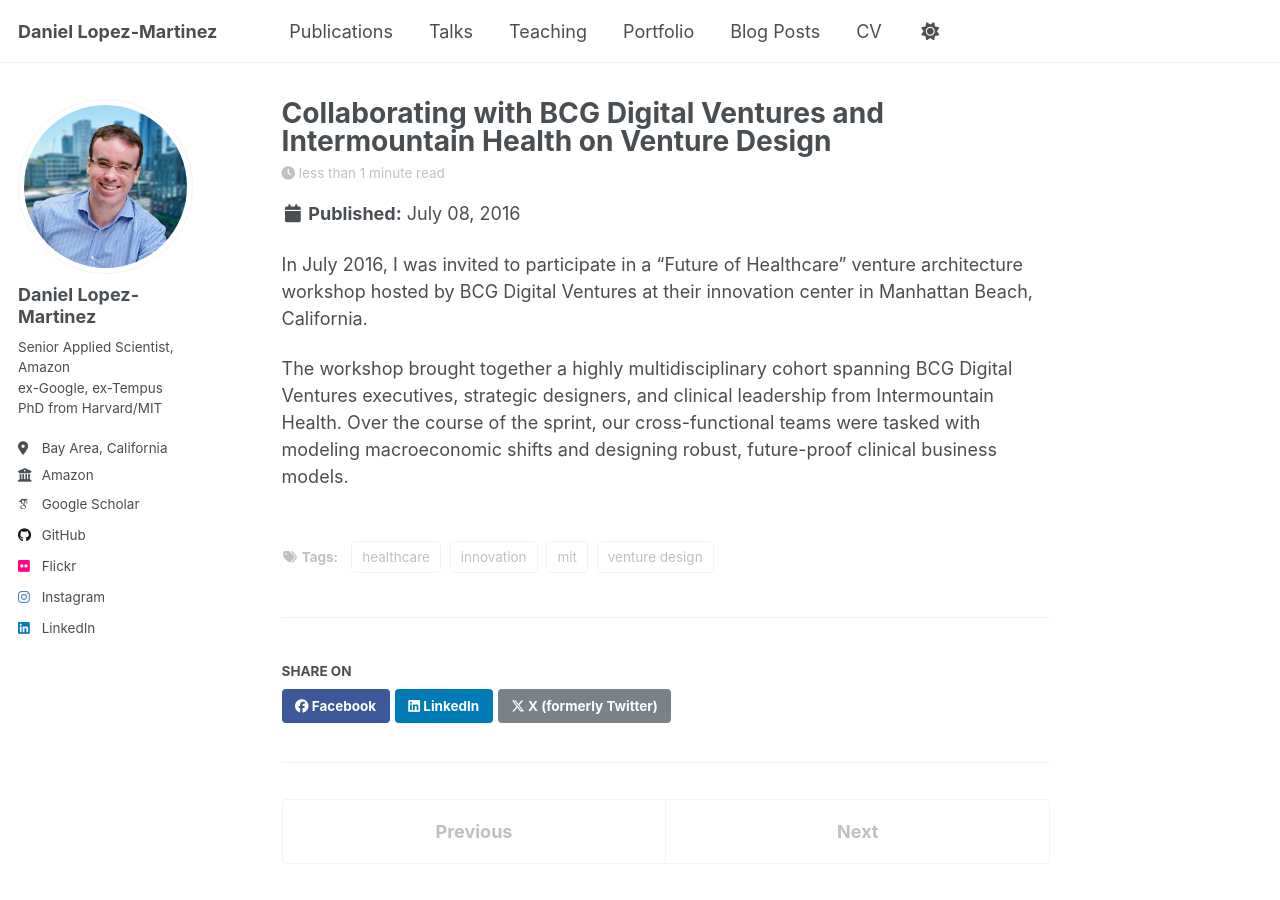
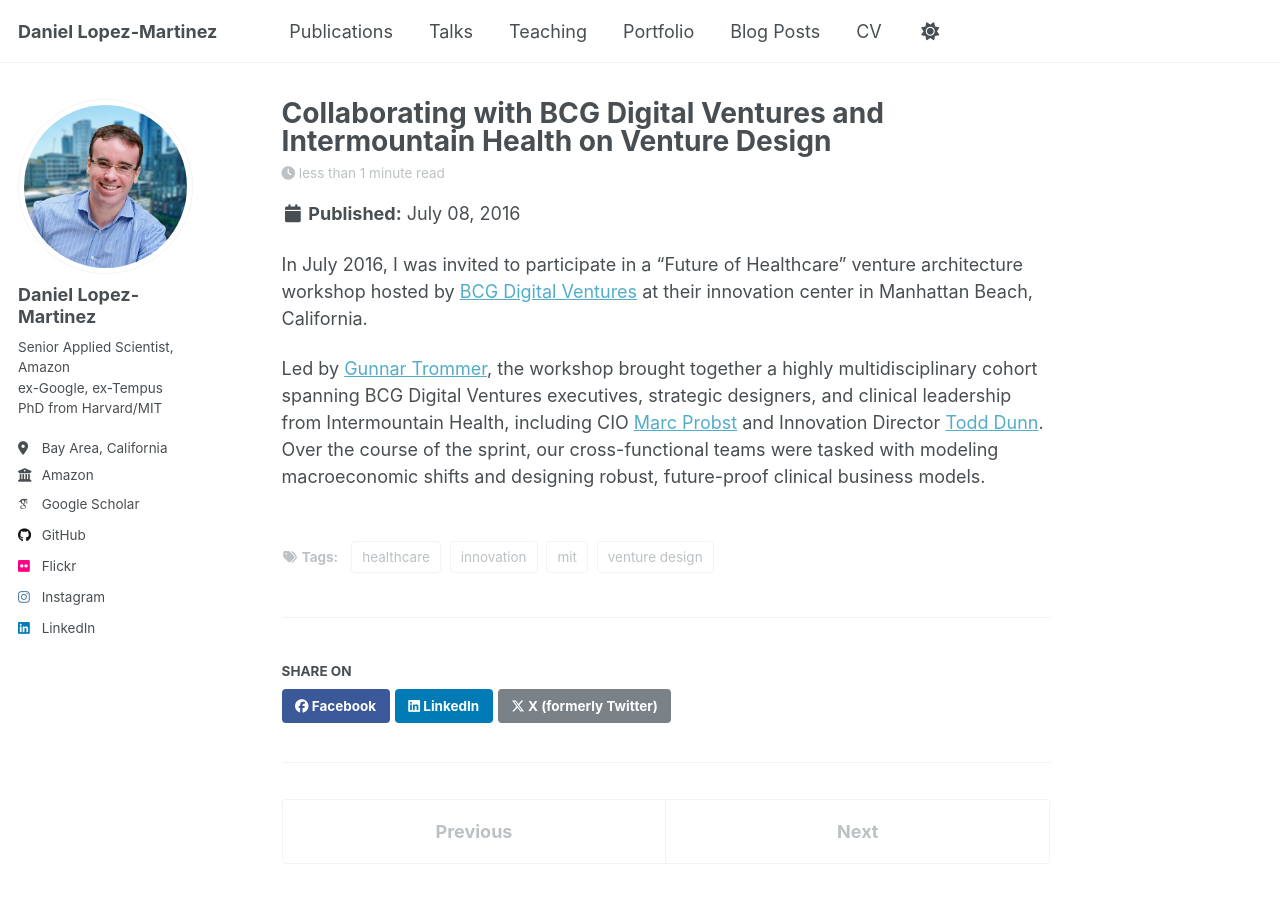
Before and after one commit to daniel-lopezmartinez/daniel-lopezmartinez.github.io, a Jekyll site: the page built from _posts/2016-07-08-bcg-dv-intermountain-healthcare.md, in a window 1280 px wide and 900 px high. Built offline with Jekyll 4.4.1, drawn with Linux system fonts in a browser that asks for light colours; some web fonts are replaced; a script that is not in the unit is left out.

Commit message:
various nits

```diff
--- a/_posts/2016-07-08-bcg-dv-intermountain-healthcare.md
+++ b/_posts/2016-07-08-bcg-dv-intermountain-healthcare.md
@@ -10,6 +10,6 @@ tags:
   - mit
 ---
 
-In July 2016, I was invited to participate in a "Future of Healthcare" venture architecture workshop hosted by BCG Digital Ventures at their innovation center in Manhattan Beach, California.
+In July 2016, I was invited to participate in a "Future of Healthcare" venture architecture workshop hosted by [BCG Digital Ventures](https://www.bcg.com/x/) at their innovation center in Manhattan Beach, California.
 
-The workshop brought together a highly multidisciplinary cohort spanning BCG Digital Ventures executives, strategic designers, and clinical leadership from Intermountain Health. Over the course of the sprint, our cross-functional teams were tasked with modeling macroeconomic shifts and designing robust, future-proof clinical business models.
+Led by [Gunnar Trommer](https://www.bcg.com/about/people/experts/gunnar-trommer), the workshop brought together a highly multidisciplinary cohort spanning BCG Digital Ventures executives, strategic designers, and clinical leadership from Intermountain Health, including CIO [Marc Probst](https://www.linkedin.com/in/marc-probst-028a58/) and Innovation Director [Todd Dunn](https://www.linkedin.com/in/dunntodd/). Over the course of the sprint, our cross-functional teams were tasked with modeling macroeconomic shifts and designing robust, future-proof clinical business models.
```
